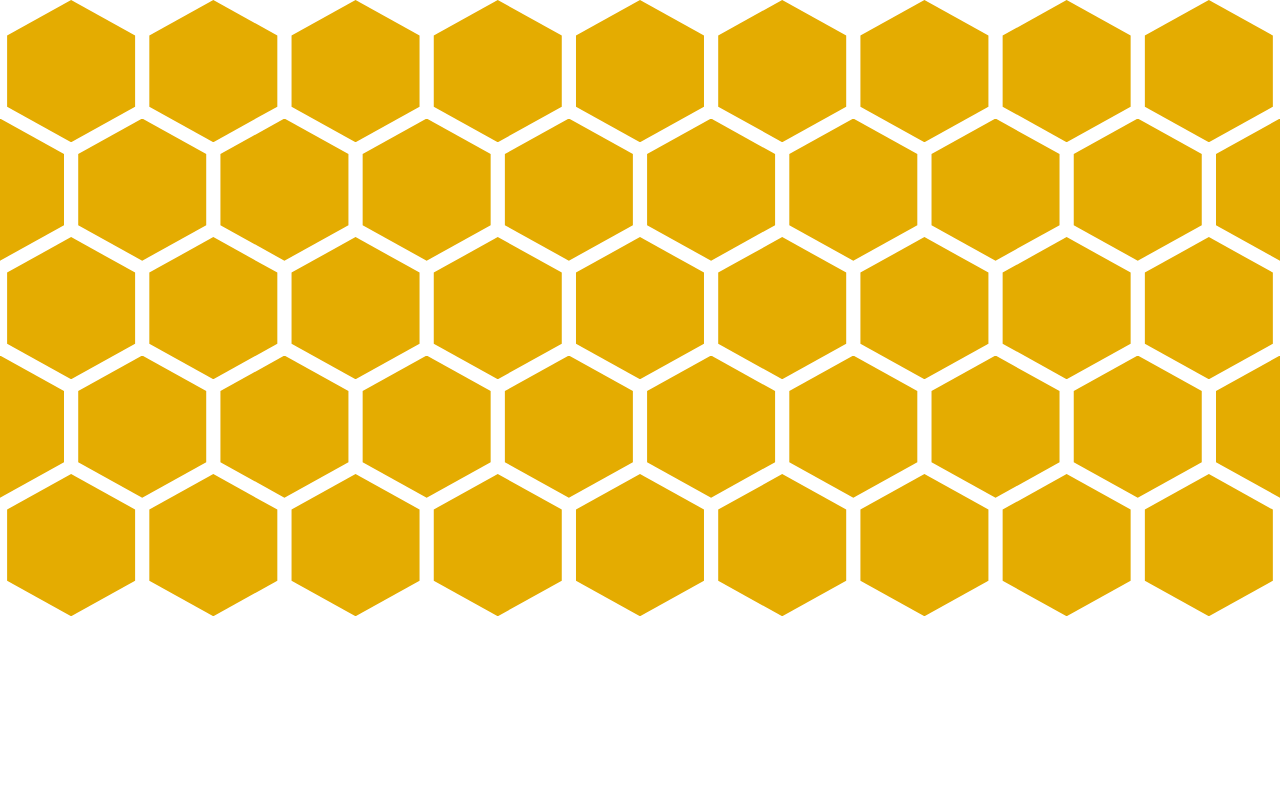
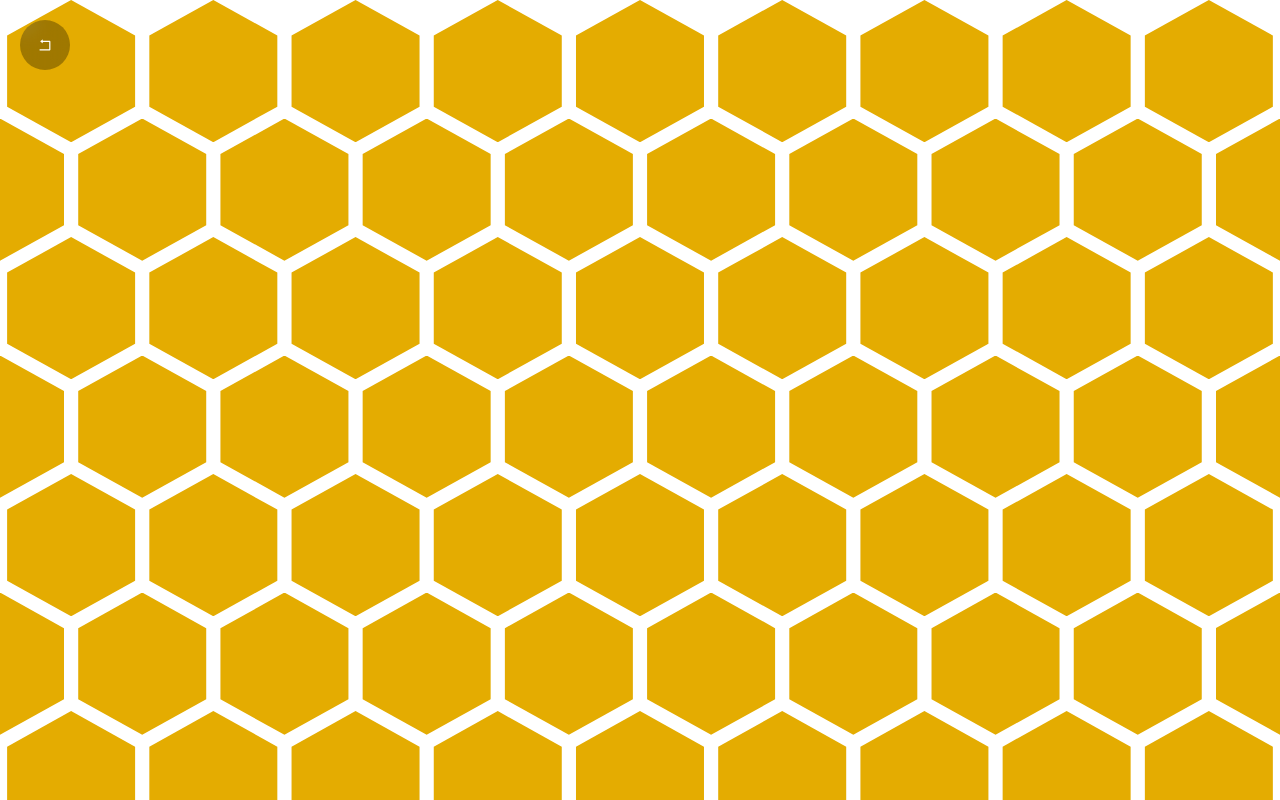
Before and after one commit to zjclxx/vue3-se, a Vue app: page /honeycomb in a window 1280 px wide. Built offline with nearby package versions, Linux system fonts and the light colour scheme.

Commit message:
feat: 加入路由back功能

```diff
--- /dev/null
+++ b/src/components/back/index.vue
@@ -0,0 +1,60 @@
+<template>
+  <div
+    class="routeBack"
+    :class="props.theme === 'dark' ? 'routeBack-dark' : 'routeBack-light'"
+    @click="goBack()"
+    title="返回">
+    <rollback-outlined />
+  </div>
+</template>
+
+<script setup>
+  import { RollbackOutlined } from "@ant-design/icons-vue";
+  import { useRouter } from "vue-router";
+
+  const props = defineProps({
+    theme: {
+      type: String,
+      default: "dark",
+    },
+  });
+
+  const router = useRouter();
+
+  const goBack = () => {
+    router.back();
+  };
+</script>
+
+<style lang="scss" scoped>
+  .routeBack {
+    cursor: pointer;
+    width: 50px;
+    height: 50px;
+    border-radius: 50%;
+    backdrop-filter: blur(10px);
+    position: fixed;
+    top: 20px;
+    left: 20px;
+    display: flex;
+    justify-content: center;
+    align-items: center;
+    &.routeBack-dark {
+      background-color: rgba(0, 0, 0, 0.3);
+      color: rgba(255, 255, 255, 1);
+      &:hover {
+        background-color: rgba(0, 0, 0, 0.5);
+        color: rgba(255, 255, 255, 0.7);
+      }
+    }
+
+    &.routeBack-light {
+      background-color: rgba(255, 255, 255, 0.7);
+      color: rgb(0, 0, 0);
+      &:hover {
+        background-color: rgba(255, 255, 255, 0.3);
+        color: rgba(255, 255, 255, 0.7);
+      }
+    }
+  }
+</style>
--- a/src/views/animationText/index.vue
+++ b/src/views/animationText/index.vue
@@ -1,10 +1,12 @@
 <template>
   <div class="animationText-container">
     <div class="chart-container" ref="chartRef"></div>
+    <Back theme="light"></Back>
   </div>
 </template>
 
 <script setup>
+  import Back from "@/components/back/index.vue";
   import * as echarts from "echarts";
   import { ref, onMounted, onUnmounted, nextTick } from "vue";
   const chartRef = ref(null);
--- a/src/views/bubblePage/index.vue
+++ b/src/views/bubblePage/index.vue
@@ -7,10 +7,12 @@
     <div class="canvas-container">
       <canvas ref="bubbleCanvas" />
     </div>
+    <Back></Back>
   </div>
 </template>
 
 <script setup>
+  import Back from "@/components/back/index.vue";
   import { onMounted, ref, onBeforeUnmount } from "vue";
   import pageBubble from ".";
 
--- a/src/views/circularArrangement/index.vue
+++ b/src/views/circularArrangement/index.vue
@@ -11,12 +11,14 @@
         </div>
       </div>
     </div>
+    <Back></Back>
   </div>
 </template>
 
 <script setup>
+  import Back from "@/components/back/index.vue";
   import { useDebounceFn } from "@vueuse/core";
-  import { onMounted, ref, onBeforeUnmount, onUnmounted } from "vue";
+  import { onMounted, ref, onUnmounted } from "vue";
   import { formatNumberToChinese } from "@/utils";
 
   const divNum = ref(10); //外围影响的个数  可直接更改
--- a/src/views/compassClock/index.vue
+++ b/src/views/compassClock/index.vue
@@ -1,4 +1,5 @@
 <template>
+  <div class="whole">
     <div class="container">
       <!-- Hours -->
 
@@ -159,12 +160,15 @@
         </div>
       </div>
 
-    <div class="top">></div>
+      <div class="top">&gt;</div>
+    </div>
+    <Back theme="light"></Back>
   </div>
 </template>
 
 <script setup>
-  import { nextTick, onMounted } from "vue";
+  import { onMounted } from "vue";
+  import Back from "@/components/back/index.vue";
 
   // function tog_class(id, cl) {
   //   var elem = document.getElementById(id);
@@ -426,7 +430,11 @@
   #spinner_s2 .num_9 {
     transform: rotate(324deg);
   }
-
+  .whole {
+    width: 100%;
+    height: 100%;
+    background-color: #112;
+  }
   .container {
     overflow: hidden;
     position: relative;
@@ -435,7 +443,6 @@
     top: calc(50% - ($base * 7));
     margin-left: auto;
     margin-right: auto;
-    background-color: #112;
     * {
       -webkit-backface-visibility: hidden;
       -webkit-transform: translateZ(0) scale(1, 1);
--- a/src/views/honeycomb/index.vue
+++ b/src/views/honeycomb/index.vue
@@ -1,6 +1,6 @@
 <template>
   <div class="container">
-    <div v-for="(_, lineIndex) in 5" :key="lineIndex" class="line">
+    <div v-for="(_, lineIndex) in 7" :key="lineIndex" class="line">
       <div
         v-for="(_, IIndex) in 10"
         :key="IIndex"
@@ -8,10 +8,12 @@
         @mouseenter="handleMouseEnter(lineIndex, IIndex)"
         @mouseleave="handleMoveLeave(lineIndex, IIndex)"></div>
     </div>
+    <Back></Back>
   </div>
 </template>
 
 <script setup>
+  import Back from "@/components/back/index.vue";
   const handleMouseEnter = (line, index) => {
     const scaleVal = "scale(0.7)";
     honeycombScale(scaleVal, line, index);
@@ -85,22 +87,26 @@
 
 <style lang="scss" scoped>
   $n: 9;
-  $size: 100vw / $n;
+  // $size: 100vw / $n;
+  $size: calc(100vw / $n);
 
   .container {
     width: 100%;
     height: 100%;
-    overflow: hidden auto;
+    overflow: hidden;
+    // overflow: hidden auto;
   }
 
   .line {
     display: flex;
     &:nth-child(even) {
-      transform: translateX(-$size / 2);
+      // transform: translateX(-$size / 2);
+      transform: translateX(calc(-1 * $size / 2));
     }
 
     &:nth-child(n + 2) {
-      margin-top: -$size / 6;
+      margin-top: calc(-1 * $size / 6);
+      // margin-top: -$size / 6;
     }
   }
 
--- a/src/views/parallax/index.vue
+++ b/src/views/parallax/index.vue
@@ -12,6 +12,7 @@
     <section>
       <span>不买也没关系，那么</span>
     </section>
+    <Back></Back>
   </div>
 </template>
 
@@ -19,6 +20,7 @@
   import { onMounted } from "vue";
   import { gsap } from "gsap";
   import { ScrollTrigger } from "gsap/ScrollTrigger";
+  import Back from "@/components/back/index.vue";
 
   onMounted(() => {
     animationAction();
--- a/src/views/sandClock/index.vue
+++ b/src/views/sandClock/index.vue
@@ -1,11 +1,13 @@
 <template>
   <div>
     <canvas></canvas>
+    <Back theme="light"></Back>
   </div>
 </template>
 
 <script setup>
   import { onMounted, onBeforeUnmount, ref } from "vue";
+  import Back from "@/components/back/index.vue";
   onMounted(() => {
     init();
   });
--- a/src/views/surroundingBall/index.vue
+++ b/src/views/surroundingBall/index.vue
@@ -49,10 +49,12 @@
         </text>
       </svg>
     </div>
+    <Back></Back>
   </div>
 </template>
 
 <script setup>
+  import Back from "@/components/back/index.vue";
   import { onMounted, ref } from "vue";
   import { gsap } from "gsap";
   import { MotionPathPlugin } from "gsap/MotionPathPlugin";
--- a/src/views/waterFall/index.vue
+++ b/src/views/waterFall/index.vue
@@ -1,11 +1,13 @@
 <template>
   <div class="wholeContaienr">
     <WaterFall></WaterFall>
+    <Back></Back>
   </div>
 </template>
 
 <script setup>
   import WaterFall from "./WaterFall.vue";
+  import Back from "@/components/back/index.vue";
 </script>
 
 <style lang="scss" scoped>
--- a/vite.config.js
+++ b/vite.config.js
@@ -97,4 +97,14 @@ export default defineConfig({
       },
     },
   },
+  css: {
+    preprocessorOptions: {
+      // 如果'modern-compiler'不管用，可换成"modern"
+      scss: {
+        api: "modern-compiler", // or "modern"
+        silenceDeprecations: ["legacy-js-api"], // 重点：解决sass警告问题
+        javascriptEnabled: true,
+      },
+    },
+  },
 });
```
Lines whose indentation alone changed are shown as unchanged.
